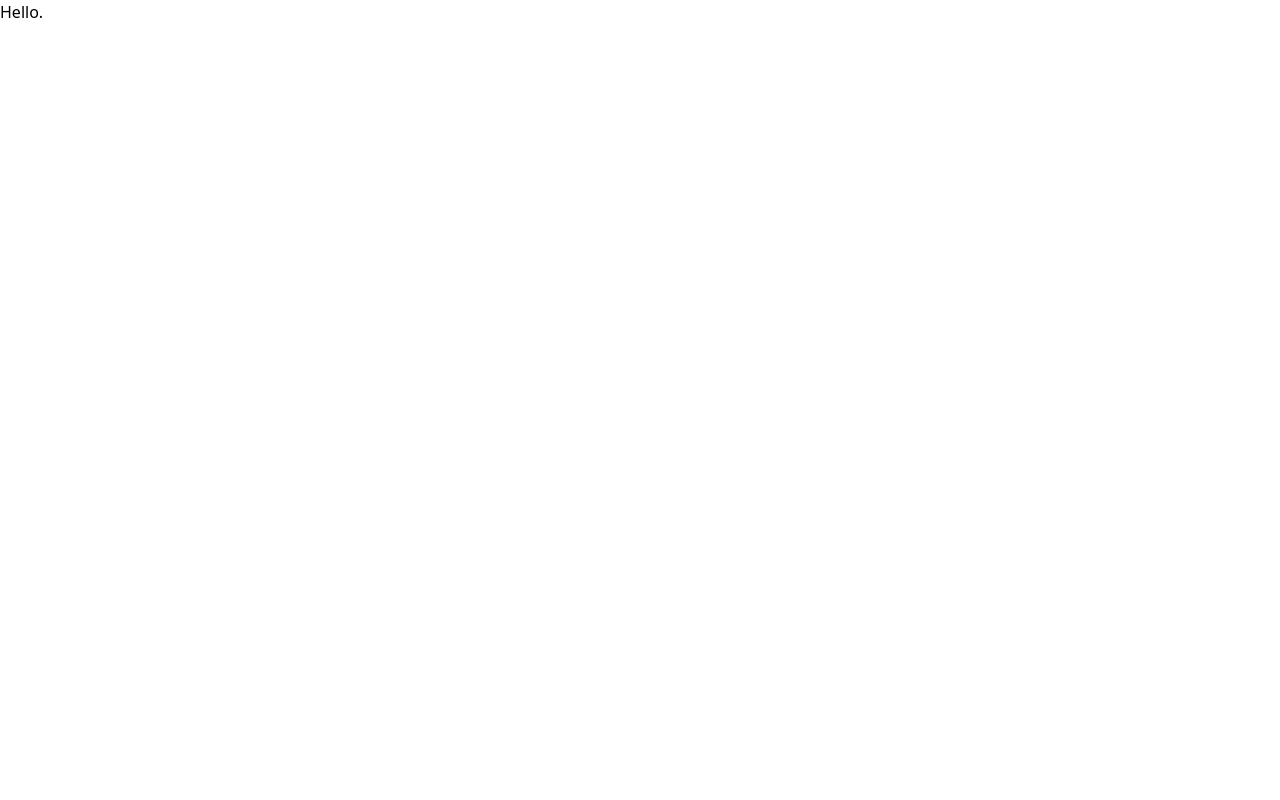
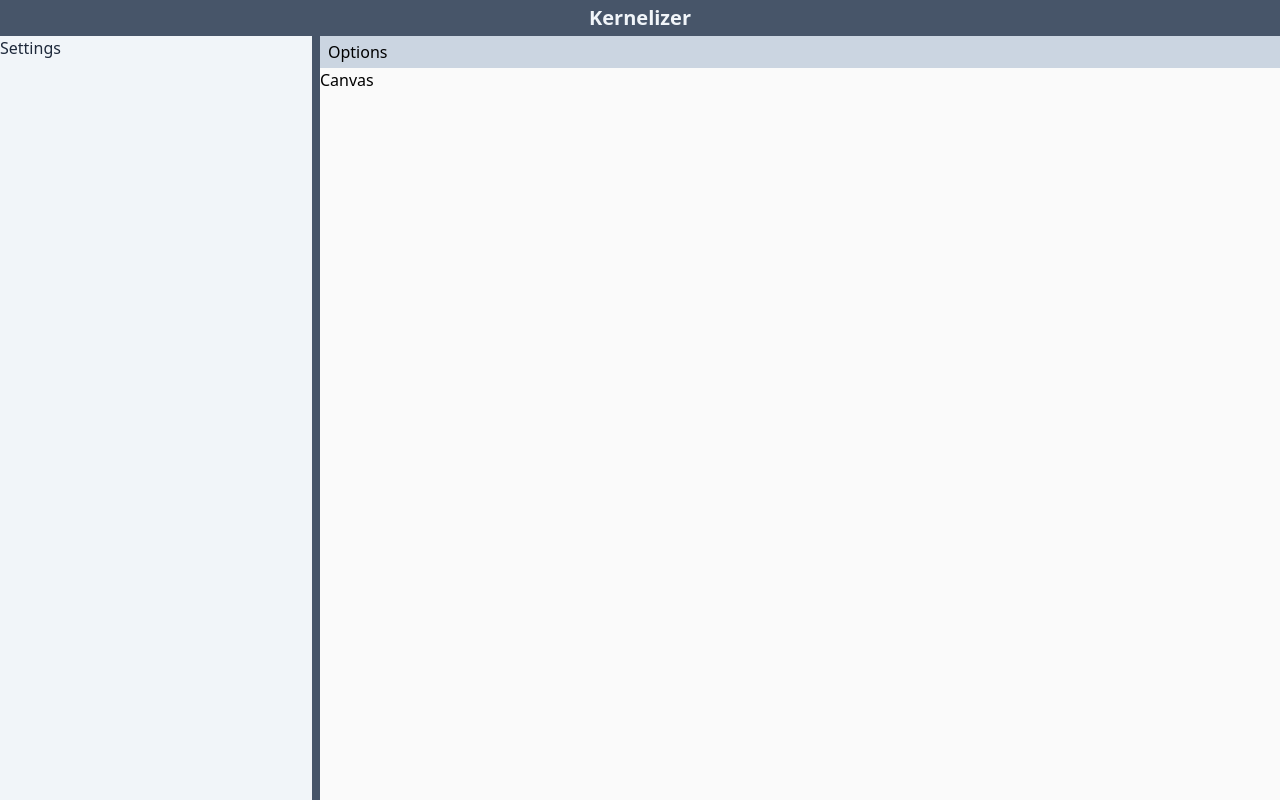
Before and after one commit to erincones/kernelizer, a Next.js app: page / in a window 1280 px wide. Built offline with nearby package versions, Linux system fonts and the light colour scheme.

Commit message:
Improve components documentation and implement layout prototype
Added @types/tailwindcss

```diff
--- a/package.json
+++ b/package.json
@@ -33,6 +33,7 @@
   "devDependencies": {
     "@types/node": "^14.14.35",
     "@types/react": "^17.0.3",
+    "@types/tailwindcss": "^2.0.2",
     "@typescript-eslint/eslint-plugin": "^4.19.0",
     "@typescript-eslint/parser": "^4.19.0",
     "eslint": "^7.22.0",
--- a/pages/404.tsx
+++ b/pages/404.tsx
@@ -3,6 +3,8 @@ import { SEO } from "../components/seo";
 
 /**
  * Error 404 page
+ *
+ * @returns Error 404 page
  */
 const Error404 = (): JSX.Element => {
   return (
--- a/pages/_app.tsx
+++ b/pages/_app.tsx
@@ -1,6 +1,8 @@
 import { ReactNode } from "react";
 import { AppProps } from "next/app";
 import Head from "next/head";
+
+import colors from "tailwindcss/colors";
 
 import "../styles/index.scss";
 
@@ -8,7 +10,8 @@ import "../styles/index.scss";
 /**
  * Application component
  *
- * @param props application properties
+ * @param props Application component properties
+ * @returns Application component
  */
 const App = ({ Component, pageProps }: AppProps): ReactNode => {
   return (
@@ -22,7 +25,7 @@ const App = ({ Component, pageProps }: AppProps): ReactNode => {
         <meta name="description" content="Another simple web image viewer and editor" />
         <meta name="generator" content="Next.js" />
         <meta name="keywords" content="image, viewer, editor, kernel, filter, web, online" />
-        <meta name="theme-color" content="#000000" />
+        <meta name="theme-color" content={colors.blueGray[`700`]} />
 
         <link rel="apple-touch-icon" sizes="180x180" href="/icons/apple-touch-icon.png" />
         <link rel="icon" type="image/png" sizes="32x32" href="/icons/favicon-32x32.png" />
--- a/pages/_document.tsx
+++ b/pages/_document.tsx
@@ -7,6 +7,8 @@ import Document, { Html, Head, Main, NextScript } from "next/document";
 class CustomDocument extends Document {
   /**
    * Render component
+   *
+   * @returns Render component
    */
   render = (): JSX.Element => (
     <Html lang="en">
--- a/pages/_error.tsx
+++ b/pages/_error.tsx
@@ -13,8 +13,9 @@ interface Error500Props {
  * Parse HTTP status codes
  *
  * @param status HTTP status code
+ * @returns Status message
  */
-const parseStatus = (status: number) => {
+const parseStatus = (status: number): string => {
   switch (status) {
     case 500: return `500: Internal server error`;
     case 501: return `501: Not implemented`;
@@ -39,6 +40,7 @@ const parseStatus = (status: number) => {
  * Error 500 page
  *
  * @param props Error 500 page properties
+ * @returns Error 500 page
  */
 const Error500 = ({ status }: Error500Props): JSX.Element => {
   return (
--- a/pages/index.tsx
+++ b/pages/index.tsx
@@ -3,6 +3,8 @@ import { SEO } from "../components/seo";
 
 /**
  * Home component
+ *
+ * @returns Home component
  */
 const Home = (): JSX.Element => {
   // Return the home component
@@ -10,9 +12,31 @@ const Home = (): JSX.Element => {
     <>
       <SEO title="Kernelizer" />
 
-      <p>
-        Hello.
-      </p>
+      <div className="flex flex-col min-h-screen md:max-h-screen">
+        {/* Header */}
+        <header className="bg-blueGray-600 text-center px-2 py-1">
+          <h3 className="text-blueGray-100 text-xl font-bold">
+            Kernelizer
+          </h3>
+        </header>
+
+        {/* Configuration bar */}
+        <div className="flex flex-col md:flex-row flex-grow overflow-hidden w-full h-full">
+          <section className="text-blueGray-800 bg-blueGray-100 border-b-8 md:border-b-0 md:border-r-8 border-blueGray-600 cursor-default overflow-auto md:w-80 h-1/3 md:h-auto">
+            Settings
+          </section>
+
+          {/* Image container */}
+          <section className="flex flex-col flex-grow bg-trueGray-50 overflow-auto">
+            <div className="bg-blueGray-300 px-2 py-1">
+              Options
+            </div>
+            <div className="flex-grow">
+              Canvas
+            </div>
+          </section>
+        </div>
+      </div>
     </>
   );
 };
```
Also changed, not shown: .eslintrc.json, 1 other file (tests, documents, lock files or other folders).
